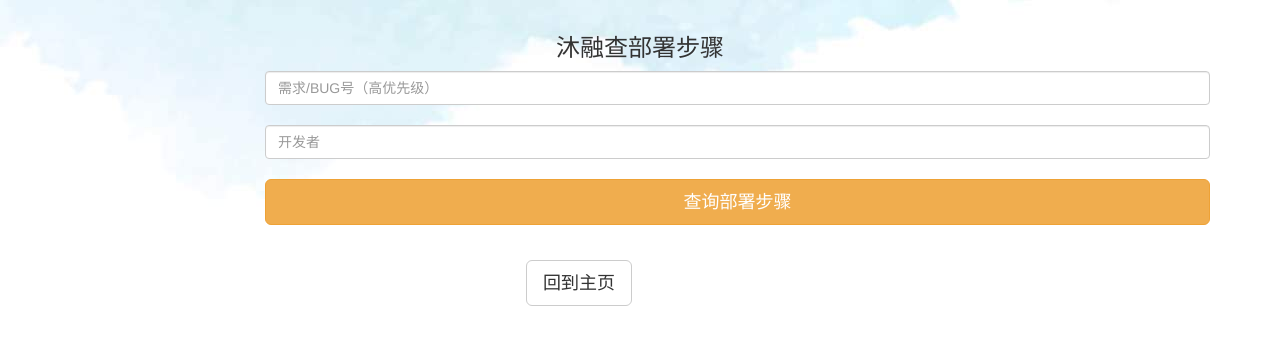
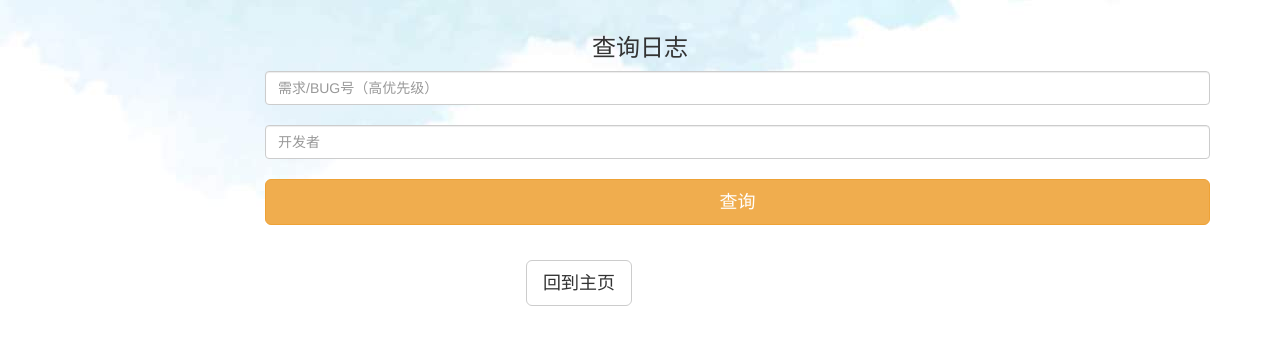
Before and after one commit to rivest829/DeploySystem, a Django app: template templates/stepResponse.html in a window 1280 px wide. Shown: the part 65-410 px from the top of the page. Run offline with Django 3.2, Linux system fonts and the light colour scheme; the template is opened without the code that fills it, so the values that code supplies are empty; parts of the project's set-up code (start-up, migrations or seed data) failed here and were passed over; some libraries are stand-ins or nearby versions.

Commit message:
beta2.1.3【需求】修改了网页描述，去掉沐融字眼

```diff
--- a/templates/dellog.html
+++ b/templates/dellog.html
@@ -16,7 +16,7 @@
     <div class="row clearfix">
         <div class="col-md-12 column">
             <h3 class="text-center">
-                沐融删日志工具
+                清理日志
             </h3>
             <form action="/dellog/" class="form-horizontal" role="form" method="post">
                 <div class="form-group">
--- a/templates/deploy.html
+++ b/templates/deploy.html
@@ -16,7 +16,7 @@
 		<div class="col-md-12 column">
             <br> <br> <br> <br>
             <h3 class="text-center">
-				沐融部署工具
+				部署工具
 			</h3>
              <br> <br> <br> <br>
             <form class="form-horizontal" role="form" action="/deploy/" method="post" enctype="multipart/form-data">
--- a/templates/execute.html
+++ b/templates/execute.html
@@ -15,7 +15,7 @@
     <br> <br> <br> <br>
         <div class="col-md-12 column">
             <h3 class="text-center">
-                沐融部署工具
+                重启服务
             </h3>
         </div>
         <form action="/execute/" method="post">
--- a/templates/login.html
+++ b/templates/login.html
@@ -14,7 +14,7 @@
 	<div class="row clearfix">
 		<div class="col-md-12 column">
 			<h3 class="text-center">
-				沐融部署工具
+				人保金服应用部署系统
 			</h3>
 			<form class="form-horizontal" role="form" method="post">
 				<div class="form-group">
--- a/templates/stepResponse.html
+++ b/templates/stepResponse.html
@@ -16,7 +16,7 @@
         <div class="col-md-12 column">
             <br> <br> <br> <br>
             <h3 class="text-center">
-                沐融查部署步骤
+                查询日志
             </h3>
             <form action="/stepResponse/" class="form-horizontal" role="form" method="post">
 
@@ -24,7 +24,7 @@
 					<div class="col-sm-offset-2 col-sm-10">
                         <input class="form-control" id="reqnum" name="reqNum" type="text" placeholder="需求/BUG号（高优先级）" /><br>
                         <input class="form-control" id="developer" name="developer" type="text" placeholder="开发者" /><br>
-                        <input type="submit" value="查询部署步骤" name="queryStep" class="btn btn-lg btn-block btn-warning"></input>
+                        <input type="submit" value="查询" name="queryStep" class="btn btn-lg btn-block btn-warning"></input>
 					</div>
 				</div>
             </form>
--- a/templates/touch.html
+++ b/templates/touch.html
@@ -16,7 +16,7 @@
         <div class="col-md-12 column">
         <br> <br> <br> <br>
             <h3 class="text-center">
-                沐融touch工具
+                刷新web工程
             </h3>
             <form action="/touch/" class="form-horizontal" role="form" method="post">
                 <div class="form-group">
--- a/templates/upload.html
+++ b/templates/upload.html
@@ -17,7 +17,7 @@
         <div class="col-md-12 column">
         <br> <br> <br> <br>
             <h3 class="text-center">
-                沐融部署工具
+                部署代码
             </h3>
             <form class="form-horizontal" action="/upload/" method="post" role="form" enctype="multipart/form-data">
                 <br><br><br>
```
